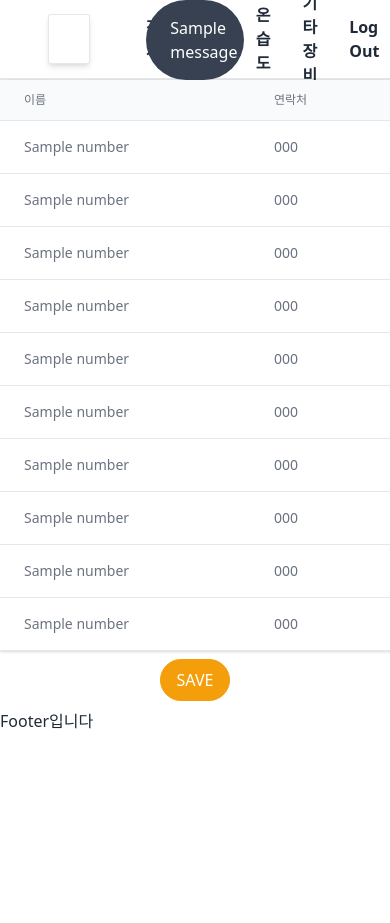
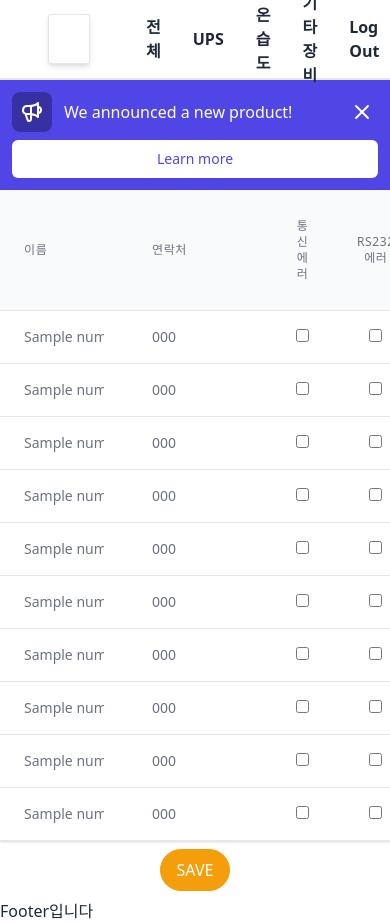
Before and after one commit to SungChan5779/test-newps, a Django app: page /devices/phone_update/1/ in a window 390 px wide. Before the commit the page ends 729 px from the top, so only its background shows below. Run offline with Django 3.2, Linux system fonts and the light colour scheme; a user stored in the database is signed in; tables that the repository leaves empty hold one stand-in row (values such as "Sample post"); one stand-in notice (Sample message) is shown; style sheets or scripts are compiled from the project's sources.

Commit message:
*phone_number page modified *views is modified in devices *message.html is changed... afterwards need to check

```diff
--- a/devices/views.py
+++ b/devices/views.py
@@ -165,27 +165,27 @@
 
     def get_form(self, form_class=None):
         form = super().get_form(form_class=form_class)
-        form.fields["name_1"].widget.attrs = {"placeholder": "이름"}
-        form.fields["name_2"].widget.attrs = {"placeholder": "이름"}
-        form.fields["name_3"].widget.attrs = {"placeholder": "이름"}
-        form.fields["name_4"].widget.attrs = {"placeholder": "이름"}
-        form.fields["name_5"].widget.attrs = {"placeholder": "이름"}
-        form.fields["name_6"].widget.attrs = {"placeholder": "이름"}
-        form.fields["name_7"].widget.attrs = {"placeholder": "이름"}
-        form.fields["name_8"].widget.attrs = {"placeholder": "이름"}
-        form.fields["name_9"].widget.attrs = {"placeholder": "이름"}
-        form.fields["name_10"].widget.attrs = {"placeholder": "이름"}
+        form.fields["name_1"].widget.attrs = {"placeholder": "이름", "class": "w-20"}
+        form.fields["name_2"].widget.attrs = {"placeholder": "이름", "class": "w-20"}
+        form.fields["name_3"].widget.attrs = {"placeholder": "이름", "class": "w-20"}
+        form.fields["name_4"].widget.attrs = {"placeholder": "이름", "class": "w-20"}
+        form.fields["name_5"].widget.attrs = {"placeholder": "이름", "class": "w-20"}
+        form.fields["name_6"].widget.attrs = {"placeholder": "이름", "class": "w-20"}
+        form.fields["name_7"].widget.attrs = {"placeholder": "이름", "class": "w-20"}
+        form.fields["name_8"].widget.attrs = {"placeholder": "이름", "class": "w-20"}
+        form.fields["name_9"].widget.attrs = {"placeholder": "이름", "class": "w-20"}
+        form.fields["name_10"].widget.attrs = {"placeholder": "이름", "class": "w-20"}
 
-        form.fields["phone_1"].widget.attrs = {"placeholder": "연락처", "type": "password",}
-        form.fields["phone_2"].widget.attrs = {"placeholder": "연락처", "type": "password",}
-        form.fields["phone_3"].widget.attrs = {"placeholder": "연락처", "type": "password",}
-        form.fields["phone_4"].widget.attrs = {"placeholder": "연락처", "type": "password",}
-        form.fields["phone_5"].widget.attrs = {"placeholder": "연락처", "type": "password",}
-        form.fields["phone_6"].widget.attrs = {"placeholder": "연락처", "type": "password",}
-        form.fields["phone_7"].widget.attrs = {"placeholder": "연락처", "type": "password",}
-        form.fields["phone_8"].widget.attrs = {"placeholder": "연락처", "type": "password",}
-        form.fields["phone_9"].widget.attrs = {"placeholder": "연락처", "type": "password",}
-        form.fields["phone_10"].widget.attrs = {"placeholder": "연락처", "type": "password",}
+        form.fields["phone_1"].widget.attrs = {"placeholder": "연락처", "class": "w-24"}
+        form.fields["phone_2"].widget.attrs = {"placeholder": "연락처", "class": "w-24"}
+        form.fields["phone_3"].widget.attrs = {"placeholder": "연락처", "class": "w-24"}
+        form.fields["phone_4"].widget.attrs = {"placeholder": "연락처", "class": "w-24"}
+        form.fields["phone_5"].widget.attrs = {"placeholder": "연락처", "class": "w-24"}
+        form.fields["phone_6"].widget.attrs = {"placeholder": "연락처", "class": "w-24"}
+        form.fields["phone_7"].widget.attrs = {"placeholder": "연락처", "class": "w-24"}
+        form.fields["phone_8"].widget.attrs = {"placeholder": "연락처", "class": "w-24"}
+        form.fields["phone_9"].widget.attrs = {"placeholder": "연락처", "class": "w-24"}
+        form.fields["phone_10"].widget.attrs = {"placeholder": "연락처", "class": "w-24"}
 
         return form
     # def get_form(self, form_class=None):
--- a/templates/devices/phone_number.html
+++ b/templates/devices/phone_number.html
@@ -14,15 +14,33 @@
         <table class="min-w-full divide-y divide-gray-200">
             <thead class="bg-gray-50">
                 <tr>
-                    <th scope="col" class="px-6 py-3 text-left text-xs font-medium text-gray-500 uppercase w-1/3">
+                    <th scope="col" class="px-6 py-3 text-left text-xs font-medium text-gray-500 uppercase tracking-wider">
                         이름
                     </th>
-                    <th scope="col" class="px-6 py-3 text-left text-xs font-medium text-gray-500 uppercase w-1/3">
+                    <th scope="col" class="px-6 py-3 text-left text-xs font-medium text-gray-500 uppercase tracking-wider">
                         연락처
                     </th>
-                    <th scope="col" class="relative px-6 py-3">
+                    <th scope="col" class="px-6 py-3 text-center text-xs font-medium text-gray-500 uppercase tracking-wider">
+                      통신에러
+                    </th>
+                    <th scope="col" class="px-6 py-3 text-center text-xs font-medium text-gray-500 uppercase tracking-wider">
+                      RS232에러
+                    </th>
+                    <th scope="col" class="px-6 py-3 text-center text-xs font-medium text-gray-500 uppercase tracking-wider">
+                      바이패스
+                    </th>
+                    <th scope="col" class="px-6 py-3 text-center text-xs font-medium text-gray-500 uppercase tracking-wider">
+                      정전
+                    </th>
+                    <th scope="col" class="px-6 py-3 text-center text-xs font-medium text-gray-500 uppercase tracking-wider">
+                      배터리저전압
+                    </th>
+                    <th scope="col" class="px-6 py-3 text-center text-xs font-medium text-gray-500 uppercase tracking-wider">
+                      기타
+                    </th>
+                    <!-- <th scope="col" class="relative px-6 py-3">
                       <span class="sr-only">Edit</span>
-                    </th>
+                    </th> -->
                 </tr>
             </thead>
 
@@ -33,15 +51,36 @@
 
                 {% if forloop.counter|divisibleby:2 == 0 %}
                 <tr>
-                <td class="px-6 py-4 whitespace-nowrap text-sm text-gray-500 w-1/3">
+                <td class="px-6 py-4 whitespace-nowrap text-sm text-gray-500">
                   {{field}}
                 </td>
                 {% else %}
-                <td class="px-6 py-4 whitespace-nowrap text-sm text-gray-500 w-1/3">
+                <td class="px-6 py-4 whitespace-nowrap text-sm text-gray-500">
                   {{field}}
                 </td>
-                <td class="px-6 py-4 whitespace-nowrap text-right text-sm font-medium">
-                  <a href="#" class="text-indigo-600 hover:text-indigo-900">세부사항</a>
+                <td class="px-6 py-4 whitespace-nowrap text-center text-sm font-medium">
+                  <!-- <a href="#" class="text-indigo-600 hover:text-indigo-900">Event Alarm</a> -->
+                  <input type="checkbox" id="1">
+                </td>
+                <td class="px-6 py-4 whitespace-nowrap text-center text-sm font-medium">
+                  <!-- <a href="#" class="text-indigo-600 hover:text-indigo-900">Event Alarm</a> -->
+                  <input type="checkbox" id="2">
+                </td>
+                <td class="px-6 py-4 whitespace-nowrap text-center text-sm font-medium">
+                  <!-- <a href="#" class="text-indigo-600 hover:text-indigo-900">Event Alarm</a> -->
+                  <input type="checkbox" id="3">
+                </td>
+                <td class="px-6 py-4 whitespace-nowrap text-center text-sm font-medium">
+                  <!-- <a href="#" class="text-indigo-600 hover:text-indigo-900">Event Alarm</a> -->
+                  <input type="checkbox" id="4">
+                </td>
+                <td class="px-6 py-4 whitespace-nowrap text-center text-sm font-medium">
+                  <!-- <a href="#" class="text-indigo-600 hover:text-indigo-900">Event Alarm</a> -->
+                  <input type="checkbox" id="5">
+                  <td class="px-6 py-4 whitespace-nowrap text-center text-sm font-medium">
+                    <!-- <a href="#" class="text-indigo-600 hover:text-indigo-900">Event Alarm</a> -->
+                    <input type="checkbox" id="6">
+                  </td>
                 </td>
                 </tr>
                 {% endif %}
--- a/templates/partials/message.html
+++ b/templates/partials/message.html
@@ -1,7 +1,40 @@
 {% if messages %}
-        <ul class="absolute top-0 mx-auto left-0 right-0 flex justify-center">
+<div class="bg-indigo-600">
+    <div class="max-w-7xl mx-auto py-3 px-3 sm:px-6 lg:px-8">
+      <div class="flex items-center justify-between flex-wrap">
+        <div class="w-0 flex-1 flex items-center">
+          <span class="flex p-2 rounded-lg bg-indigo-800">
+            <!-- Heroicon name: outline/speakerphone -->
+            <svg class="h-6 w-6 text-white" xmlns="http://www.w3.org/2000/svg" fill="none" viewBox="0 0 24 24" stroke="currentColor" aria-hidden="true">
+              <path stroke-linecap="round" stroke-linejoin="round" stroke-width="2" d="M11 5.882V19.24a1.76 1.76 0 01-3.417.592l-2.147-6.15M18 13a3 3 0 100-6M5.436 13.683A4.001 4.001 0 017 6h1.832c4.1 0 7.625-1.234 9.168-3v14c-1.543-1.766-5.067-3-9.168-3H7a3.988 3.988 0 01-1.564-.317z" />
+            </svg>
+          </span>
+          <p class="ml-3 font-medium text-white truncate">
+            <span class="md:hidden">
+              We announced a new product!
+            </span>
             {% for message in messages %}
-                <li class="message font-medium bg-gray-700 z-10 rounded-full text-white py-4 px-6 w-3/12 text-center {% if message.tags %}{{ message.tags }}{% endif %}">{{ message }}</li>
+            <span class="hidden md:inline">
+                {{ message }}
+            </span>
             {% endfor %}
-        </ul>
+          </p>
+        </div>
+        <div class="order-3 mt-2 flex-shrink-0 w-full sm:order-2 sm:mt-0 sm:w-auto">
+          <a href="#" class="flex items-center justify-center px-4 py-2 border border-transparent rounded-md shadow-sm text-sm font-medium text-indigo-600 bg-white hover:bg-indigo-50">
+            Learn more
+          </a>
+        </div>
+        <div class="order-2 flex-shrink-0 sm:order-3 sm:ml-3">
+          <button type="button" class="-mr-1 flex p-2 rounded-md hover:bg-indigo-500 focus:outline-none focus:ring-2 focus:ring-white sm:-mr-2">
+            <span class="sr-only">Dismiss</span>
+            <!-- Heroicon name: outline/x -->
+            <svg class="h-6 w-6 text-white" xmlns="http://www.w3.org/2000/svg" fill="none" viewBox="0 0 24 24" stroke="currentColor" aria-hidden="true">
+              <path stroke-linecap="round" stroke-linejoin="round" stroke-width="2" d="M6 18L18 6M6 6l12 12" />
+            </svg>
+          </button>
+        </div>
+      </div>
+    </div>
+  </div>
 {% endif %}
```
